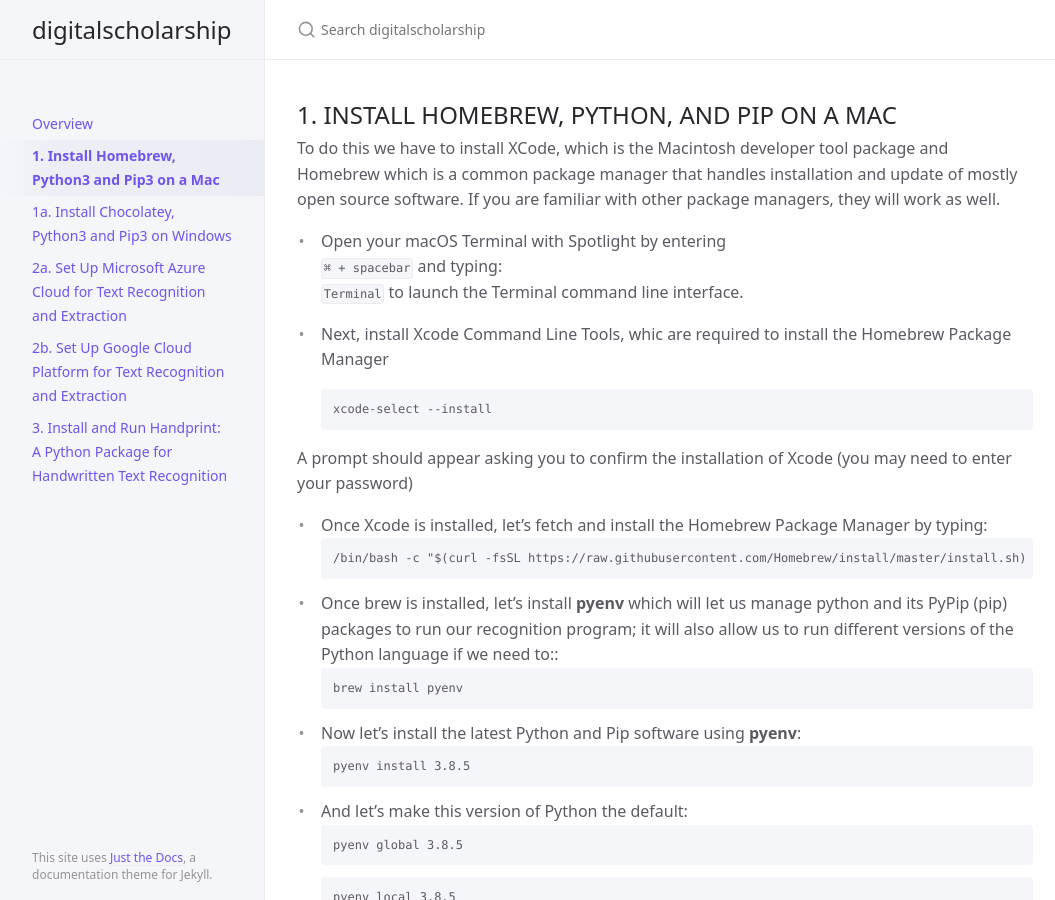
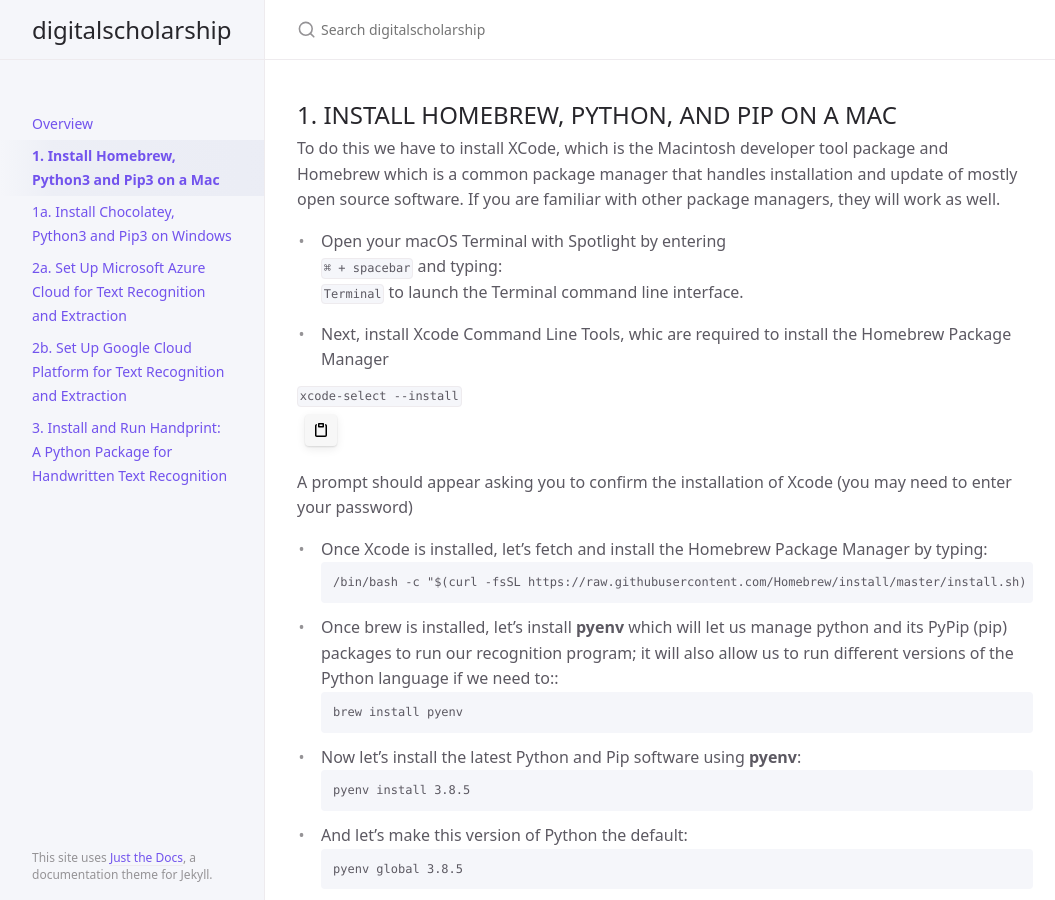
Before and after one commit to ccarvel/digitalscholarship, a Jekyll site: the page built from step_1_cli.md, in a window 1280 px wide and 900 px high. Shown: the whole window, without its empty margins (107-1162 px from the left). Built offline with Jekyll 4.4.1, drawn with Linux system fonts in a browser that asks for light colours.

Commit message:
Update step_1_cli.md

````diff
--- a/step_1_cli.md
+++ b/step_1_cli.md
@@ -13,9 +13,18 @@ To do this we have to install XCode, which is the Macintosh developer tool packa
 to launch the Terminal command line interface.<br/>
 
 * Next, install Xcode Command Line Tools, whic are required to install the Homebrew Package Manager<br/>
-```
-xcode-select --install
-```
+<div class="snippet-clipboard-content position-relative"><pre><code>xcode-select --install
+</code></pre><div class="zeroclipboard-container position-absolute right-0 top-0">
+    <clipboard-copy aria-label="Copy" class="ClipboardButton btn js-clipboard-copy m-2 p-0 tooltipped-no-delay" data-copy-feedback="Copied!" data-tooltip-direction="w" value="xcode-select --install
+" tabindex="0" role="button">
+      <svg aria-hidden="true" viewBox="0 0 16 16" version="1.1" data-view-component="true" height="16" width="16" class="octicon octicon-clippy js-clipboard-clippy-icon m-2">
+    <path fill-rule="evenodd" d="M5.75 1a.75.75 0 00-.75.75v3c0 .414.336.75.75.75h4.5a.75.75 0 00.75-.75v-3a.75.75 0 00-.75-.75h-4.5zm.75 3V2.5h3V4h-3zm-2.874-.467a.75.75 0 00-.752-1.298A1.75 1.75 0 002 3.75v9.5c0 .966.784 1.75 1.75 1.75h8.5A1.75 1.75 0 0014 13.25v-9.5a1.75 1.75 0 00-.874-1.515.75.75 0 10-.752 1.298.25.25 0 01.126.217v9.5a.25.25 0 01-.25.25h-8.5a.25.25 0 01-.25-.25v-9.5a.25.25 0 01.126-.217z"></path>
+</svg>
+      <svg aria-hidden="true" viewBox="0 0 16 16" version="1.1" data-view-component="true" height="16" width="16" class="octicon octicon-check js-clipboard-check-icon color-text-success d-none m-2">
+    <path fill-rule="evenodd" d="M13.78 4.22a.75.75 0 010 1.06l-7.25 7.25a.75.75 0 01-1.06 0L2.22 9.28a.75.75 0 011.06-1.06L6 10.94l6.72-6.72a.75.75 0 011.06 0z"></path>
+</svg>
+    </clipboard-copy>
+  </div></div>
 
 A prompt should appear asking you to confirm the installation of Xcode (you may need to enter your password)<br/>
 
````
